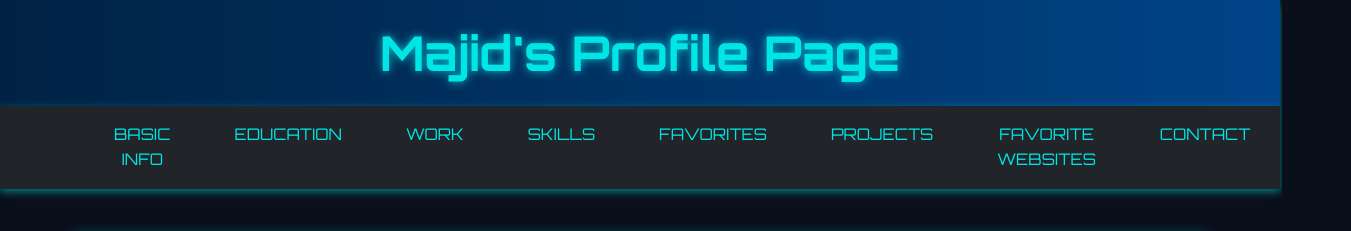
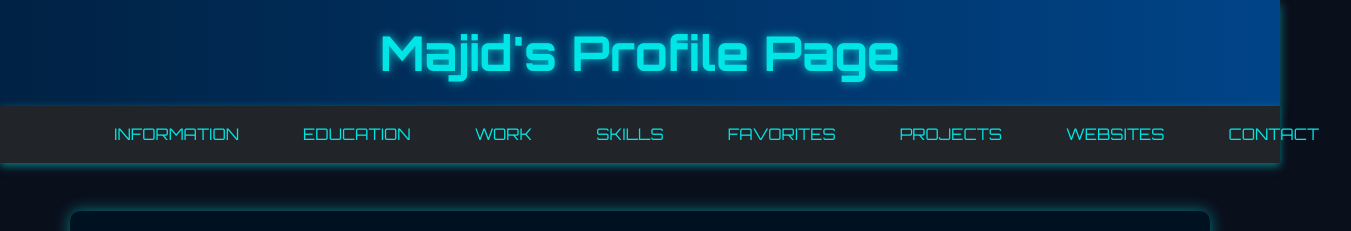
Before and after one commit to mambamajid/ogproject3, a plain HTML site: page index.html in a window 1280 px wide. Shown: the top 231 px of the page, 1351 px wide, since content can reach past the window. Drawn offline with nearby package versions, Linux system fonts and the light colour scheme.

Commit message:
Update index.html

```diff
--- a/index.html
+++ b/index.html
@@ -77,13 +77,13 @@
         </button>
         <div class="collapse navbar-collapse justify-content-center" id="navbarNav">
             <ul class="navbar-nav">
-                <li class="nav-item"><a class="nav-link" href="#basic-info">Basic Info</a></li>
+                <li class="nav-item"><a class="nav-link" href="#basic-info">Information</a></li>
                 <li class="nav-item"><a class="nav-link" href="#education">Education</a></li>
                 <li class="nav-item"><a class="nav-link" href="#work-experience">Work</a></li>
                 <li class="nav-item"><a class="nav-link" href="#programming-skills">Skills</a></li>
                 <li class="nav-item"><a class="nav-link" href="#favorites">Favorites</a></li>
                 <li class="nav-item"><a class="nav-link" href="#projects">Projects</a></li>
-                <li class="nav-item"><a class="nav-link" href="#websites">Favorite Websites</a></li>
+                <li class="nav-item"><a class="nav-link" href="#websites">Websites</a></li>
                 <li class="nav-item"><a class="nav-link" href="#contact">Contact</a></li>
             </ul>
         </div>
```
